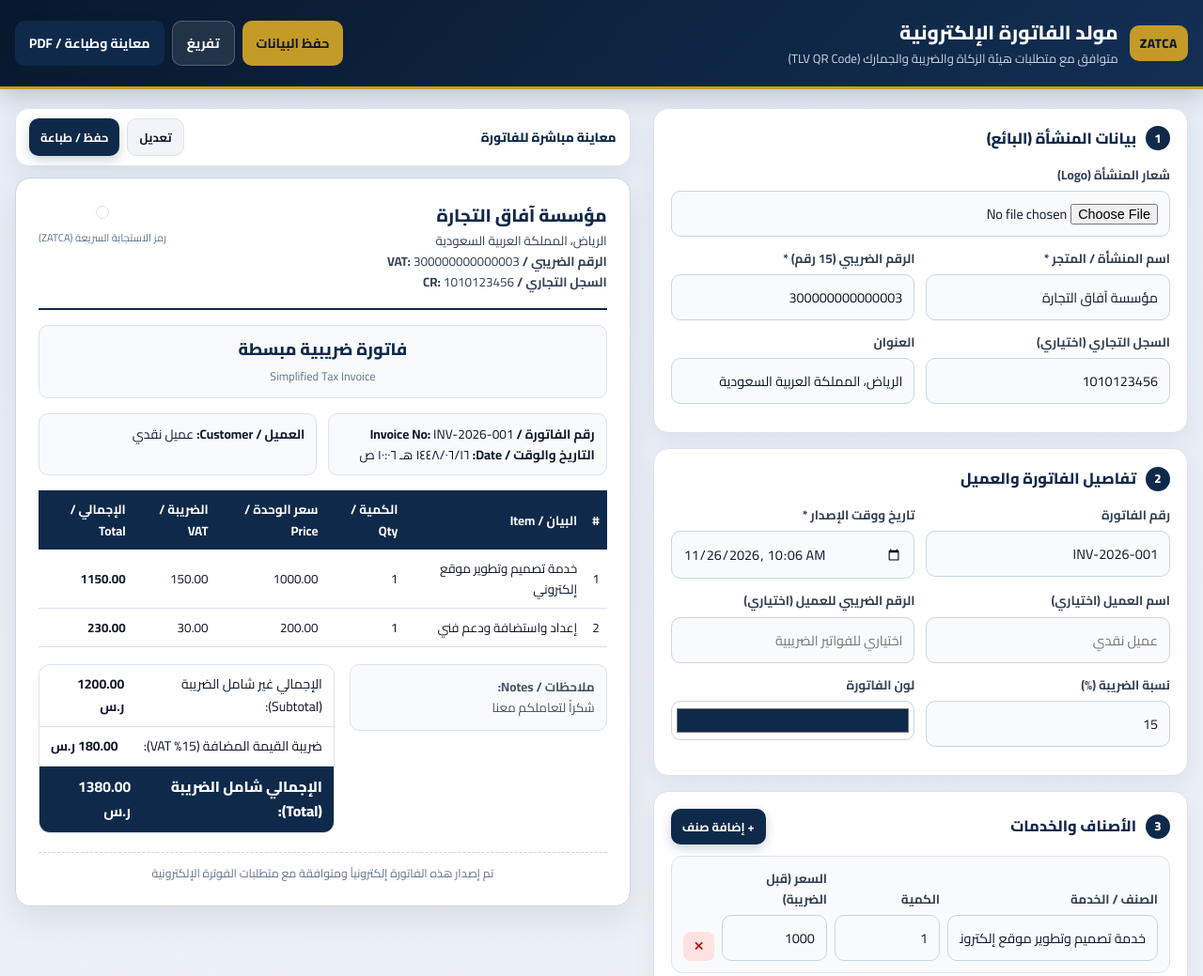
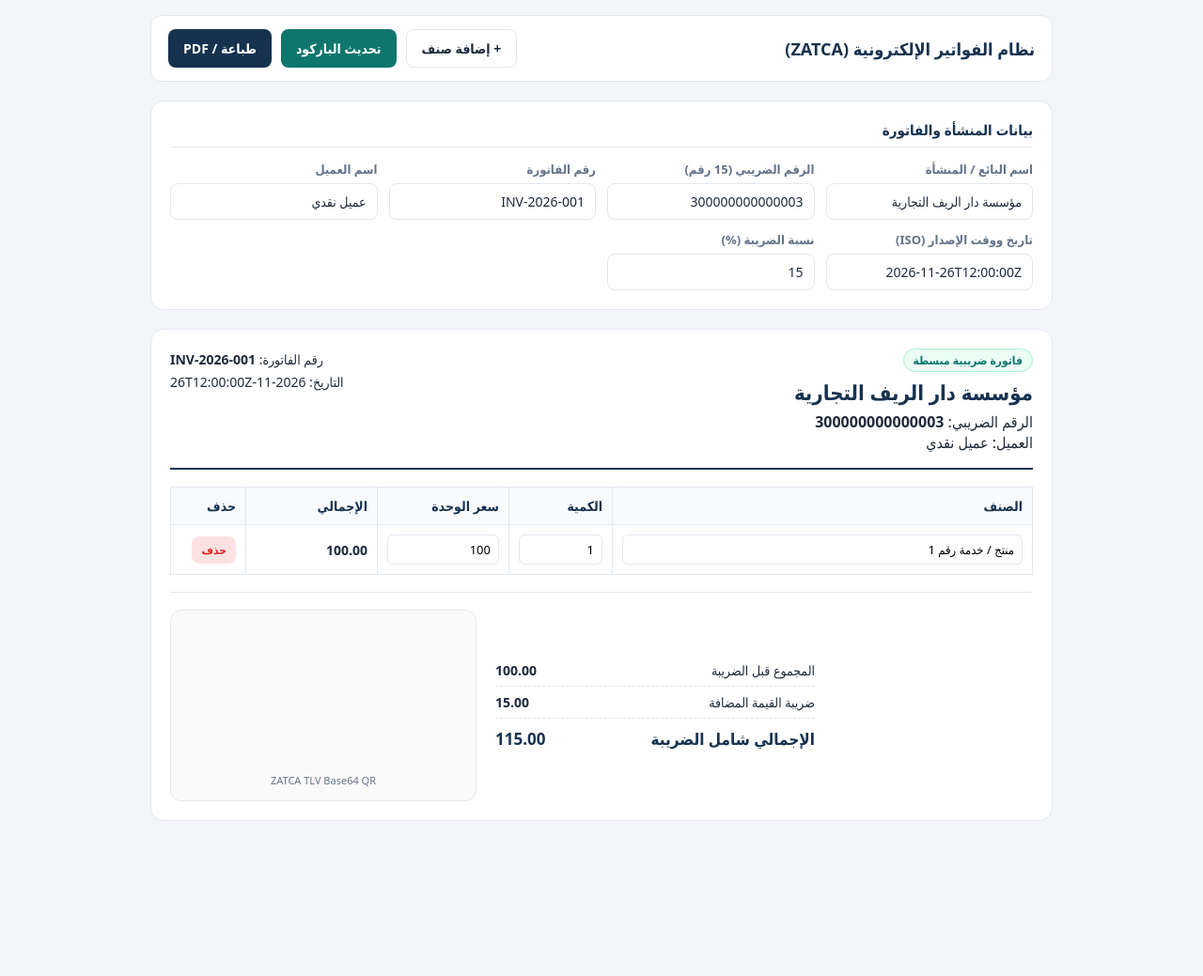
Before and after one commit to lilyosama1990-hue/fawater.-com, a plain HTML site: page index.html in a window 1280 px wide. Shown: the top 1039 px of the page at 94% size. After the commit the page ends 890 px from the top, so only its background shows below. Drawn offline with Linux system fonts and the light colour scheme; a script that the page names is missing.

Commit message:
update index.html with zatca qr

```diff
--- a/index.html
+++ b/index.html
@@ -3,218 +3,510 @@
 <head>
   <meta charset="UTF-8" />
   <meta name="viewport" content="width=device-width, initial-scale=1.0" />
-  <title>مولد الفاتورة الإلكترونية الضريبية - ZATCA</title>
-  <link rel="preconnect" href="https://fonts.googleapis.com">
-  <link rel="preconnect" href="https://fonts.gstatic.com" crossorigin>
-  <link href="https://fonts.googleapis.com/css2?family=Cairo:wght@400;600;700;800&display=swap" rel="stylesheet">
-  <link rel="stylesheet" href="style.css" />
-  <script src="https://cdnjs.cloudflare.com/ajax/libs/qrcodejs/1.0.0/qrcode.min.js"></script>
+  <title>فاتورة إلكترونية - ZATCA</title>
+  <script src="https://cdn.jsdelivr.net/npm/qrcode@1.5.4/build/qrcode.min.js"></script>
+  <style>
+    :root {
+      --bg: #f3f5f8;
+      --card: #ffffff;
+      --primary: #16324f;
+      --accent: #0f766e;
+      --text: #1e293b;
+      --muted: #64748b;
+      --border: #e2e8f0;
+      --danger: #dc2626;
+    }
+
+    * {
+      box-sizing: border-box;
+      font-family: system-ui, -apple-system, "Segoe UI", Tahoma, Arial, sans-serif;
+    }
+
+    body {
+      margin: 0;
+      padding: 16px;
+      background: var(--bg);
+      color: var(--text);
+    }
+
+    .container {
+      max-width: 960px;
+      margin: 0 auto;
+      display: grid;
+      gap: 20px;
+    }
+
+    .toolbar {
+      display: flex;
+      flex-wrap: wrap;
+      gap: 10px;
+      justify-content: space-between;
+      align-items: center;
+      background: var(--card);
+      padding: 14px 18px;
+      border-radius: 12px;
+      border: 1px solid var(--border);
+    }
+
+    .toolbar h1 {
+      margin: 0;
+      font-size: 18px;
+      color: var(--primary);
+    }
+
+    .actions {
+      display: flex;
+      gap: 10px;
+      flex-wrap: wrap;
+    }
+
+    button {
+      border: none;
+      border-radius: 8px;
+      padding: 10px 16px;
+      font-size: 14px;
+      font-weight: 600;
+      cursor: pointer;
+    }
+
+    .btn-primary {
+      background: var(--accent);
+      color: #fff;
+    }
+
+    .btn-secondary {
+      background: var(--primary);
+      color: #fff;
+    }
+
+    .btn-outline {
+      background: #fff;
+      color: var(--text);
+      border: 1px solid var(--border);
+    }
+
+    .btn-danger {
+      background: #fee2e2;
+      color: var(--danger);
+      padding: 6px 10px;
+      font-size: 12px;
+    }
+
+    .panel, .invoice-sheet {
+      background: var(--card);
+      border-radius: 14px;
+      border: 1px solid var(--border);
+      padding: 20px;
+    }
+
+    .panel-title {
+      margin: 0 0 14px;
+      font-size: 15px;
+      color: var(--primary);
+      border-bottom: 1px solid var(--border);
+      padding-bottom: 8px;
+    }
+
+    .grid-3 {
+      display: grid;
+      grid-template-columns: repeat(auto-fit, minmax(210px, 1fr));
+      gap: 12px;
+    }
+
+    .field {
+      display: flex;
+      flex-direction: column;
+      gap: 6px;
+    }
+
+    .field label {
+      font-size: 13px;
+      color: var(--muted);
+      font-weight: 600;
+    }
+
+    .field input {
+      padding: 9px 11px;
+      border: 1px solid var(--border);
+      border-radius: 8px;
+      font-size: 14px;
+      color: var(--text);
+      background: #fff;
+    }
+
+    .inv-header {
+      display: flex;
+      justify-content: space-between;
+      align-items: flex-start;
+      gap: 16px;
+      border-bottom: 2px solid var(--primary);
+      padding-bottom: 16px;
+      margin-bottom: 18px;
+      flex-wrap: wrap;
+    }
+
+    .inv-company h2 {
+      margin: 0 0 6px;
+      color: var(--primary);
+      font-size: 22px;
+    }
+
+    .inv-meta {
+      text-align: left;
+      font-size: 14px;
+      line-height: 1.7;
+    }
+
+    .badge {
+      display: inline-block;
+      background: #ecfdf5;
+      color: var(--accent);
+      border: 1px solid #a7f3d0;
+      padding: 3px 10px;
+      border-radius: 999px;
+      font-size: 12px;
+      font-weight: 700;
+      margin-bottom: 6px;
+    }
+
+    .table-wrap {
+      overflow-x: auto;
+      margin-bottom: 18px;
+    }
+
+    table {
+      width: 100%;
+      border-collapse: collapse;
+      font-size: 14px;
+    }
+
+    th, td {
+      border: 1px solid var(--border);
+      padding: 10px;
+      text-align: right;
+    }
+
+    th {
+      background: #f8fafc;
+      color: var(--primary);
+      font-weight: 700;
+    }
+
+    td input {
+      width: 100%;
+      padding: 6px 8px;
+      border: 1px solid var(--border);
+      border-radius: 6px;
+      font-size: 13px;
+    }
+
+    .inv-footer {
+      display: grid;
+      grid-template-columns: 1fr auto;
+      gap: 20px;
+      align-items: center;
+      border-top: 1px solid var(--border);
+      padding-top: 18px;
+    }
+
+    .totals {
+      max-width: 340px;
+      margin-right: auto;
+      width: 100%;
+    }
+
+    .total-row {
+      display: flex;
+      justify-content: space-between;
+      padding: 7px 0;
+      border-bottom: 1px dashed var(--border);
+      font-size: 14px;
+    }
+
+    .total-row.grand {
+      border-bottom: none;
+      font-size: 17px;
+      font-weight: 800;
+      color: var(--primary);
+      padding-top: 10px;
+    }
+
+    .qr-box {
+      text-align: center;
+      border: 1px solid var(--border);
+      border-radius: 12px;
+      padding: 12px;
+      background: #fafafa;
+    }
+
+    .qr-box canvas {
+      display: block;
+      margin: 0 auto 6px;
+    }
+
+    .qr-box small {
+      color: var(--muted);
+      font-size: 11px;
+    }
+
+    @media (max-width: 640px) {
+      .inv-meta {
+        text-align: right;
+        width: 100%;
+      }
+      .inv-footer {
+        grid-template-columns: 1fr;
+      }
+      .totals {
+        max-width: 100%;
+      }
+    }
+
+    @media print {
+      body {
+        background: #fff;
+        padding: 0;
+      }
+      .toolbar, .panel, .no-print {
+        display: none !important;
+      }
+      .invoice-sheet {
+        border: none;
+        box-shadow: none;
+        padding: 0;
+      }
+    }
+  </style>
 </head>
 <body>
-
-  <header class="app-header no-print">
-    <div class="container header-flex">
-      <div class="brand-box">
-        <div class="brand-badge">ZATCA</div>
-        <div>
-          <h1>مولد الفاتورة الإلكترونية</h1>
-          <p>متوافق مع متطلبات هيئة الزكاة والضريبة والجمارك (TLV QR Code)</p>
-        </div>
-      </div>
-      <div class="header-actions">
-        <button type="button" id="saveDataBtn" class="btn btn-gold">حفظ البيانات</button>
-        <button type="button" id="resetBtn" class="btn btn-ghost">تفريغ</button>
-        <button type="button" id="printBtn" class="btn btn-primary">معاينة وطباعة / PDF</button>
+  <div class="container">
+    <div class="toolbar">
+      <h1>نظام الفواتير الإلكترونية (ZATCA)</h1>
+      <div class="actions">
+        <button class="btn-outline" type="button" onclick="addItem()">+ إضافة صنف</button>
+        <button class="btn-primary" type="button" onclick="updateInvoice()">تحديث الباركود</button>
+        <button class="btn-secondary" type="button" onclick="window.print()">طباعة / PDF</button>
       </div>
     </div>
-  </header>
 
-  <!-- شريط تنقل سريع للموبايل بين الإدخال والمعاينة -->
-  <div class="mobile-switch no-print">
-    <button type="button" id="tabEditorBtn" class="switch-btn active">إدخال البيانات</button>
-    <button type="button" id="tabPreviewBtn" class="switch-btn">معاينة الفاتورة</button>
-  </div>
-
-  <main class="container main-grid">
-    <!-- قسم إدخال البيانات -->
-    <section id="editorPanel" class="editor-panel no-print">
-      <div class="card">
-        <div class="card-title-row">
-          <span class="step-num">1</span>
-          <h2>بيانات المنشأة (البائع)</h2>
+    <section class="panel">
+      <h2 class="panel-title">بيانات المنشأة والفاتورة</h2>
+      <div class="grid-3">
+        <div class="field">
+          <label for="sellerName">اسم البائع / المنشأة</label>
+          <input id="sellerName" type="text" value="مؤسسة دار الريف التجارية" oninput="updateInvoice()" />
         </div>
-        <div class="form-group">
-          <label>شعار المنشأة (Logo)</label>
-          <input type="file" id="logoInput" accept="image/*" />
+        <div class="field">
+          <label for="vatNumber">الرقم الضريبي (15 رقم)</label>
+          <input id="vatNumber" type="text" maxlength="15" value="300000000000003" oninput="updateInvoice()" />
         </div>
-        <div class="form-row">
-          <div class="form-group">
-            <label>اسم المنشأة / المتجر *</label>
-            <input type="text" id="sellerName" value="مؤسسة آفاق التجارة" placeholder="اكتب اسم المنشأة" />
-          </div>
-          <div class="form-group">
-            <label>الرقم الضريبي (15 رقم) *</label>
-            <input type="text" id="vatNumber" value="300000000000003" maxlength="15" placeholder="3xxxxxxxxxxxxx3" />
-          </div>
+        <div class="field">
+          <label for="invoiceNumber">رقم الفاتورة</label>
+          <input id="invoiceNumber" type="text" value="INV-2026-001" oninput="updateInvoice()" />
         </div>
-        <div class="form-row">
-          <div class="form-group">
-            <label>السجل التجاري (اختياري)</label>
-            <input type="text" id="crNumber" value="1010123456" placeholder="رقم السجل التجاري" />
-          </div>
-          <div class="form-group">
-            <label>العنوان</label>
-            <input type="text" id="sellerAddress" value="الرياض، المملكة العربية السعودية" placeholder="المدينة - الحي" />
-          </div>
+        <div class="field">
+          <label for="customerName">اسم العميل</label>
+          <input id="customerName" type="text" value="عميل نقدي" oninput="updateInvoice()" />
         </div>
-      </div>
-
-      <div class="card">
-        <div class="card-title-row">
-          <span class="step-num">2</span>
-          <h2>تفاصيل الفاتورة والعميل</h2>
+        <div class="field">
+          <label for="invoiceDate">تاريخ ووقت الإصدار (ISO)</label>
+          <input id="invoiceDate" type="text" value="2026-11-26T12:00:00Z" oninput="updateInvoice()" />
         </div>
-        <div class="form-row">
-          <div class="form-group">
-            <label>رقم الفاتورة</label>
-            <input type="text" id="invoiceNumber" value="INV-2026-001" />
-          </div>
-          <div class="form-group">
-            <label>تاريخ ووقت الإصدار *</label>
-            <input type="datetime-local" id="invoiceDate" />
-          </div>
-        </div>
-        <div class="form-row">
-          <div class="form-group">
-            <label>اسم العميل (اختياري)</label>
-            <input type="text" id="buyerName" placeholder="عميل نقدي" />
-          </div>
-          <div class="form-group">
-            <label>الرقم الضريبي للعميل (اختياري)</label>
-            <input type="text" id="buyerVat" maxlength="15" placeholder="اختياري للفواتير الضريبية" />
-          </div>
-        </div>
-        <div class="form-row">
-          <div class="form-group">
-            <label>نسبة الضريبة (%)</label>
-            <input type="number" id="taxRate" value="15" min="0" max="100" step="0.5" />
-          </div>
-          <div class="form-group">
-            <label>لون الفاتورة</label>
-            <input type="color" id="themeColor" value="#0f294a" />
-          </div>
-        </div>
-      </div>
-
-      <div class="card">
-        <div class="card-header-flex">
-          <div class="card-title-row" style="margin-bottom:0">
-            <span class="step-num">3</span>
-            <h2>الأصناف والخدمات</h2>
-          </div>
-          <button type="button" id="addItemBtn" class="btn btn-sm btn-primary">+ إضافة صنف</button>
-        </div>
-        <div id="itemsContainer"></div>
-      </div>
-
-      <div class="card">
-        <div class="card-title-row">
-          <span class="step-num">4</span>
-          <h2>ملاحظات إضافية</h2>
-        </div>
-        <textarea id="invoiceNotes" rows="2" placeholder="شكراً لتعاملكم معنا..."></textarea>
-        <div class="bottom-actions">
-          <button type="button" id="goPreviewBtn" class="btn btn-gold full-mobile">معاينة الفاتورة الآن</button>
-          <button type="button" id="saveAndPrintBtn" class="btn btn-primary full-mobile">حفظ وطباعة PDF</button>
+        <div class="field">
+          <label for="vatRate">نسبة الضريبة (%)</label>
+          <input id="vatRate" type="number" step="0.01" value="15" oninput="updateInvoice()" />
         </div>
       </div>
     </section>
 
-    <!-- قسم معاينة الفاتورة الحقيقية -->
-    <section id="previewPanel" class="preview-panel">
-      <div class="preview-toolbar no-print">
-        <span class="preview-badge">معاينة مباشرة للفاتورة</span>
-        <div class="preview-btns">
-          <button type="button" id="backEditBtn" class="btn btn-sm btn-light">تعديل</button>
-          <button type="button" id="directPrintBtn" class="btn btn-sm btn-primary">حفظ / طباعة</button>
+    <section class="invoice-sheet">
+      <div class="inv-header">
+        <div class="inv-company">
+          <span class="badge">فاتورة ضريبية مبسطة</span>
+          <h2 id="viewSellerName">مؤسسة دار الريف التجارية</h2>
+          <div>الرقم الضريبي: <strong id="viewVatNumber">300000000000003</strong></div>
+          <div>العميل: <span id="viewCustomerName">عميل نقدي</span></div>
+        </div>
+        <div class="inv-meta">
+          <div>رقم الفاتورة: <strong id="viewInvoiceNumber">INV-2026-001</strong></div>
+          <div>التاريخ: <span id="viewInvoiceDate">2026-11-26T12:00:00Z</span></div>
         </div>
       </div>
 
-      <div id="invoicePaper" class="invoice-paper">
-        <div class="inv-top" id="invTopBar">
-          <div class="inv-seller-info">
-            <img id="prevLogo" src="" alt="Logo" class="inv-logo hidden" />
-            <div>
-              <h2 id="prevSellerName">مؤسسة آفاق التجارة</h2>
-              <p id="prevSellerAddress">الرياض، المملكة العربية السعودية</p>
-              <p><strong>الرقم الضريبي / VAT:</strong> <span id="prevVatNumber">300000000000003</span></p>
-              <p id="prevCrRow"><strong>السجل التجاري / CR:</strong> <span id="prevCrNumber">1010123456</span></p>
-            </div>
+      <div class="table-wrap">
+        <table>
+          <thead>
+            <tr>
+              <th>الصنف</th>
+              <th style="width: 110px;">الكمية</th>
+              <th style="width: 140px;">سعر الوحدة</th>
+              <th style="width: 140px;">الإجمالي</th>
+              <th class="no-print" style="width: 80px;">حذف</th>
+            </tr>
+          </thead>
+          <tbody id="itemsBody"></tbody>
+        </table>
+      </div>
+
+      <div class="inv-footer">
+        <div class="totals">
+          <div class="total-row">
+            <span>المجموع قبل الضريبة</span>
+            <strong id="subtotalText">0.00</strong>
           </div>
-          <div class="inv-qr-box">
-            <div id="qrcode"></div>
-            <span class="qr-caption">رمز الاستجابة السريعة (ZATCA)</span>
+          <div class="total-row">
+            <span>ضريبة القيمة المضافة</span>
+            <strong id="vatText">0.00</strong>
+          </div>
+          <div class="total-row grand">
+            <span>الإجمالي شامل الضريبة</span>
+            <strong id="totalText">0.00</strong>
           </div>
         </div>
 
-        <div class="inv-title-banner">
-          <h3>فاتورة ضريبية مبسطة</h3>
-          <span>Simplified Tax Invoice</span>
-        </div>
-
-        <div class="inv-meta-grid">
-          <div class="meta-box">
-            <p><strong>رقم الفاتورة / Invoice No:</strong> <span id="prevInvoiceNumber">INV-2026-001</span></p>
-            <p><strong>التاريخ والوقت / Date:</strong> <span id="prevInvoiceDate" dir="ltr"></span></p>
-          </div>
-          <div class="meta-box">
-            <p><strong>العميل / Customer:</strong> <span id="prevBuyerName">عميل نقدي</span></p>
-            <p id="prevBuyerVatRow" class="hidden"><strong>الرقم الضريبي للعميل:</strong> <span id="prevBuyerVat"></span></p>
-          </div>
-        </div>
-
-        <table class="inv-table">
-          <thead>
-            <tr>
-              <th>#</th>
-              <th>البيان / Item</th>
-              <th>الكمية / Qty</th>
-              <th>سعر الوحدة / Price</th>
-              <th>الضريبة / VAT</th>
-              <th>الإجمالي / Total</th>
-            </tr>
-          </thead>
-          <tbody id="prevItemsBody"></tbody>
-        </table>
-
-        <div class="inv-summary-wrap">
-          <div class="inv-notes-box">
-            <strong>ملاحظات / Notes:</strong>
-            <p id="prevNotes">شكراً لتعاملكم معنا</p>
-          </div>
-          <div class="inv-totals">
-            <div class="total-row">
-              <span>الإجمالي غير شامل الضريبة (Subtotal):</span>
-              <strong id="prevSubtotal">0.00 ر.س</strong>
-            </div>
-            <div class="total-row">
-              <span>ضريبة القيمة المضافة (<span id="prevTaxRate">15</span>% VAT):</span>
-              <strong id="prevTaxTotal">0.00 ر.س</strong>
-            </div>
-            <div class="total-row grand-total" id="grandTotalBar">
-              <span>الإجمالي شامل الضريبة (Total):</span>
-              <strong id="prevGrandTotal">0.00 ر.س</strong>
-            </div>
-          </div>
-        </div>
-
-        <div class="inv-footer">
-          <p>تم إصدار هذه الفاتورة إلكترونياً ومتوافقة مع متطلبات الفوترة الإلكترونية</p>
+        <div class="qr-box">
+          <canvas id="qrCanvas"></canvas>
+          <small>ZATCA TLV Base64 QR</small>
         </div>
       </div>
     </section>
-  </main>
+  </div>
 
-  <script src="script.js"></script>
+  <script>
+    const initialItems = [
+      { name: "منتج / خدمة رقم 1", qty: 1, price: 100 }
+    ];
+
+    function encodeTLVField(tag, value) {
+      const encoder = new TextEncoder();
+      const valueBytes = encoder.encode(String(value ?? ""));
+      const len = valueBytes.length;
+
+      let lengthBytes;
+      if (len < 128) {
+        lengthBytes = new Uint8Array([len]);
+      } else {
+        const temp = [];
+        let n = len;
+        while (n > 0) {
+          temp.unshift(n & 0xff);
+          n >>= 8;
+        }
+        lengthBytes = new Uint8Array([0x80 | temp.length, ...temp]);
+      }
+
+      const out = new Uint8Array(1 + lengthBytes.length + valueBytes.length);
+      out[0] = tag & 0xff;
+      out.set(lengthBytes, 1);
+      out.set(valueBytes, 1 + lengthBytes.length);
+      return out;
+    }
+
+    function bytesToBase64(bytes) {
+      let binary = "";
+      const chunkSize = 0x8000;
+      for (let i = 0; i < bytes.length; i += chunkSize) {
+        const chunk = bytes.subarray(i, i + chunkSize);
+        binary += String.fromCharCode.apply(null, chunk);
+      }
+      return btoa(binary);
+    }
+
+    function buildZatcaQR({ sellerName, vatNumber, timestamp, totalWithVat, vatAmount }) {
+      const fields = [
+        encodeTLVField(1, sellerName),
+        encodeTLVField(2, vatNumber),
+        encodeTLVField(3, timestamp),
+        encodeTLVField(4, Number(totalWithVat).toFixed(2)),
+        encodeTLVField(5, Number(vatAmount).toFixed(2))
+      ];
+
+      const totalSize = fields.reduce((sum, arr) => sum + arr.length, 0);
+      const buffer = new Uint8Array(totalSize);
+      let offset = 0;
+      for (const field of fields) {
+        buffer.set(field, offset);
+        offset += field.length;
+      }
+      return bytesToBase64(buffer);
+    }
+
+    function renderRows() {
+      const tbody = document.getElementById("itemsBody");
+      tbody.innerHTML = "";
+      initialItems.forEach((item, idx) => {
+        const tr = document.createElement("tr");
+        tr.innerHTML = `
+          <td><input type="text" value="${item.name}" oninput="initialItems[${idx}].name = this.value; updateInvoice();" /></td>
+          <td><input type="number" min="1" step="1" value="${item.qty}" oninput="initialItems[${idx}].qty = Number(this.value) || 0; updateInvoice();" /></td>
+          <td><input type="number" min="0" step="0.01" value="${item.price}" oninput="initialItems[${idx}].price = Number(this.value) || 0; updateInvoice();" /></td>
+          <td><strong id="rowTotal-${idx}">0.00</strong></td>
+          <td class="no-print"><button class="btn-danger" type="button" onclick="removeItem(${idx})">حذف</button></td>
+        `;
+        tbody.appendChild(tr);
+      });
+    }
+
+    function addItem() {
+      initialItems.push({ name: "صنف جديد", qty: 1, price: 50 });
+      renderRows();
+      updateInvoice();
+    }
+
+    function removeItem(idx) {
+      if (initialItems.length === 1) return;
+      initialItems.splice(idx, 1);
+      renderRows();
+      updateInvoice();
+    }
+
+    function updateInvoice() {
+      const sellerName = document.getElementById("sellerName").value.trim();
+      const vatNumber = document.getElementById("vatNumber").value.trim();
+      const invoiceNumber = document.getElementById("invoiceNumber").value.trim();
+      const customerName = document.getElementById("customerName").value.trim();
+      const invoiceDate = document.getElementById("invoiceDate").value.trim();
+      const vatRate = Number(document.getElementById("vatRate").value) || 0;
+
+      document.getElementById("viewSellerName").textContent = sellerName || "—";
+      document.getElementById("viewVatNumber").textContent = vatNumber || "—";
+      document.getElementById("viewInvoiceNumber").textContent = invoiceNumber || "—";
+      document.getElementById("viewCustomerName").textContent = customerName || "—";
+      document.getElementById("viewInvoiceDate").textContent = invoiceDate || "—";
+
+      let subtotal = 0;
+      initialItems.forEach((item, idx) => {
+        const rowSum = (Number(item.qty) || 0) * (Number(item.price) || 0);
+        subtotal += rowSum;
+        const rowEl = document.getElementById(`rowTotal-${idx}`);
+        if (rowEl) rowEl.textContent = rowSum.toFixed(2);
+      });
+
+      const vatAmount = subtotal * (vatRate / 100);
+      const totalWithVat = subtotal + vatAmount;
+
+      document.getElementById("subtotalText").textContent = subtotal.toFixed(2);
+      document.getElementById("vatText").textContent = vatAmount.toFixed(2);
+      document.getElementById("totalText").textContent = totalWithVat.toFixed(2);
+
+      const qrBase64 = buildZatcaQR({
+        sellerName,
+        vatNumber,
+        timestamp: invoiceDate,
+        totalWithVat,
+        vatAmount
+      });
+
+      const canvas = document.getElementById("qrCanvas");
+      if (window.QRCode && canvas) {
+        QRCode.toCanvas(canvas, qrBase64, { width: 140, margin: 1 }, (err) => {
+          if (err) console.error(err);
+        });
+      }
+    }
+
+    renderRows();
+    updateInvoice();
+  </script>
 </body>
 </html>
```
